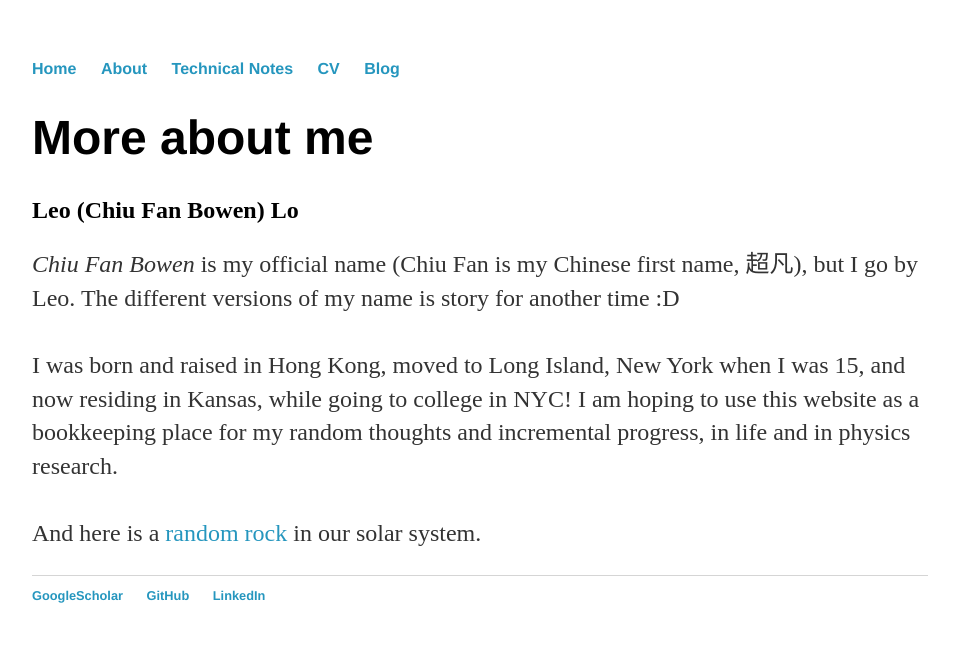
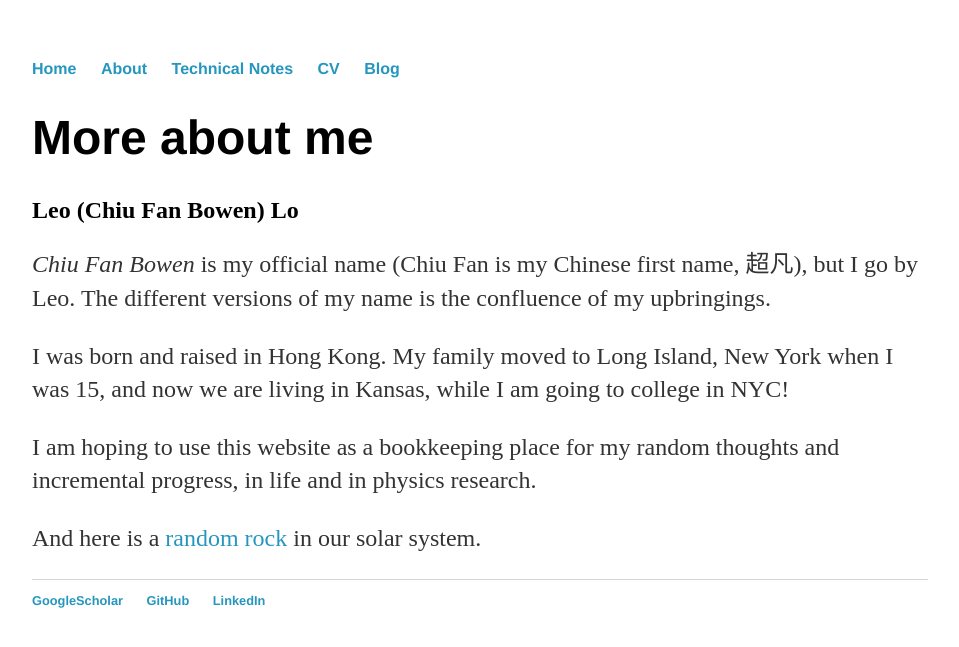
Before and after one commit to Leo-Lo/Leo-Lo.github.io, a Jekyll site: the page built from about/index.html, in a window 1280 px wide. Shown: the top 647 px of the page, without its empty margins (160-1119 px from the left). Built offline with Jekyll 4.4.1, drawn with Linux system fonts in a browser that asks for light colours.

Commit message:
Update index.html

```diff
--- a/about/index.html
+++ b/about/index.html
@@ -5,12 +5,13 @@ title: About Leo Lo
 <div class="blurb">
 	<h1> More about me </h1>
 	<h2> Leo (Chiu Fan Bowen) Lo </h2>
-	<p> <em> Chiu Fan Bowen </em> is my official name (Chiu Fan is my Chinese first name, 超凡), but I go by Leo. The different versions of my name is story for another time :D <br />
-	<br />
-	I was born and raised in Hong Kong, moved to Long Island, New York when I was 15, and now residing in Kansas, while going to college in NYC!
-	I am hoping to use this website as a bookkeeping place for my random thoughts and incremental progress, in life and in physics research.<br />
-	<br />
+	<p> <em> Chiu Fan Bowen </em> is my official name (Chiu Fan is my Chinese first name, 超凡), but I go by Leo.
+		The different versions of my name is the confluence of my upbringings. </p>
 
-	And here is a <a href="https://ssd.jpl.nasa.gov/sbdb.cgi?orb=1;sstr=34249"> random rock </a> in our solar system.
+	<p> I was born and raised in Hong Kong. My family moved to Long Island, New York when I was 15, and now we are living in Kansas,
+		while I am going to college in NYC! </p>
+	<p> I am hoping to use this website as a bookkeeping place for my random thoughts and incremental progress, in life and in physics research. </p>
+
+	<p> And here is a <a href="https://ssd.jpl.nasa.gov/sbdb.cgi?orb=1;sstr=34249"> random rock </a> in our solar system.
 	</p>
 </div><!-- /.blurb -->
```
